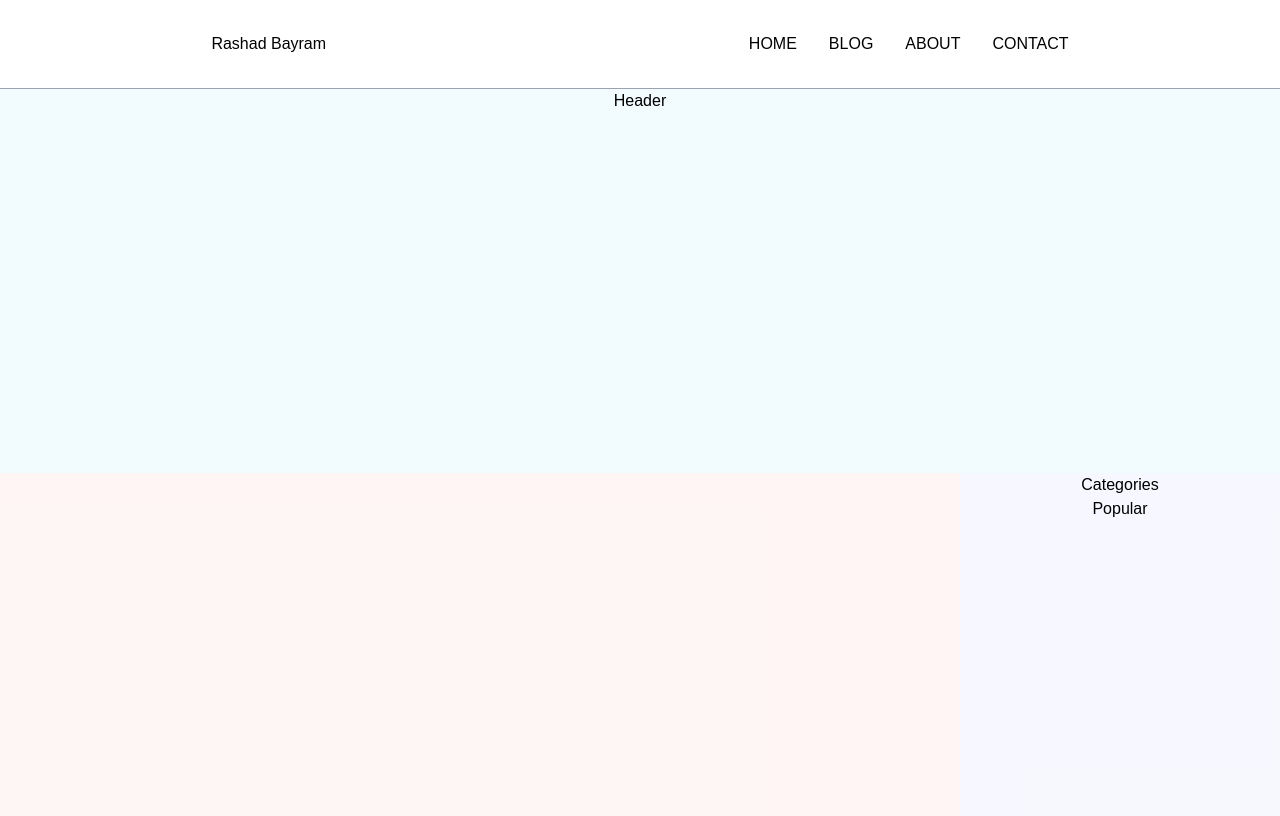
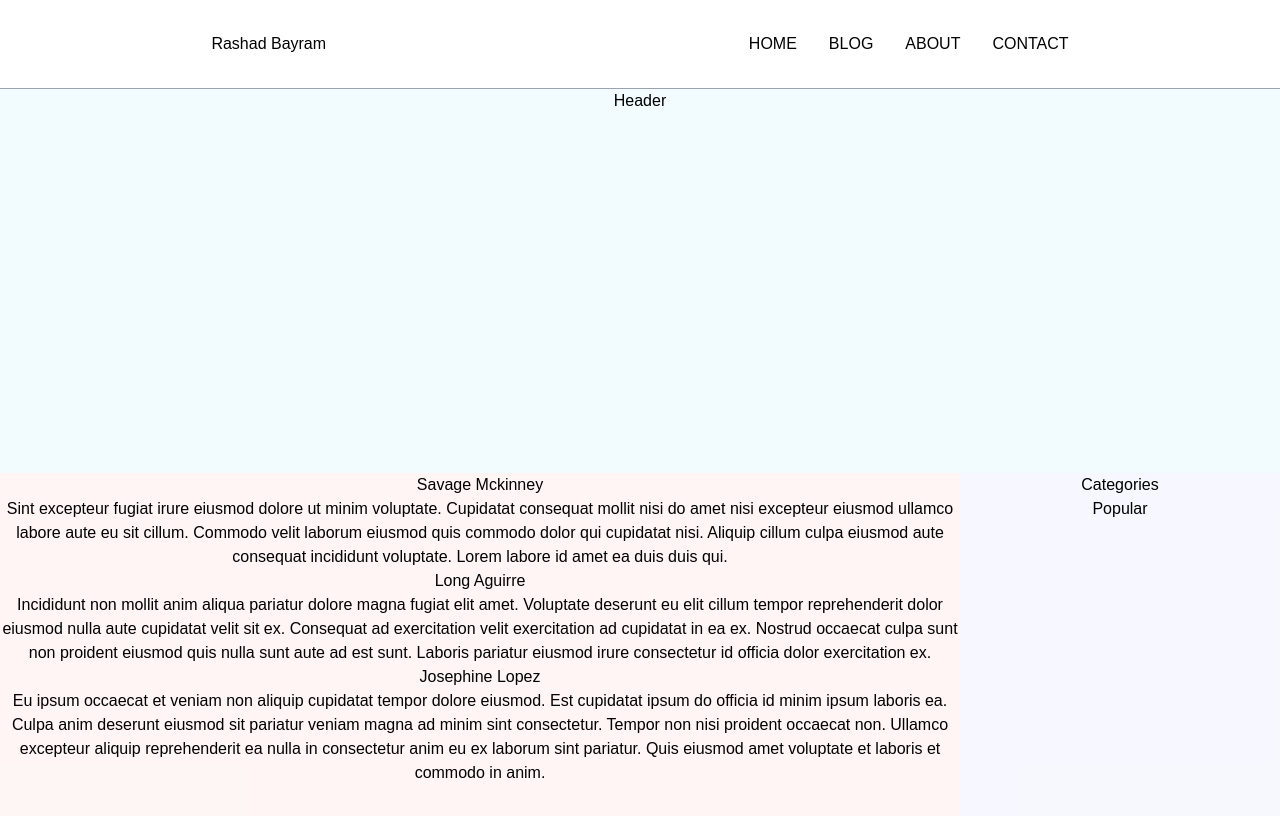
Before and after one commit to BRashad/blog, a React (Create React App) app in the folder client/: page / in a window 1280 px wide. Shown: the top 816 px of the page. Built offline with nearby package versions, Linux system fonts and the light colour scheme.

Commit message:
rendered blogs

```diff
--- a/client/src/components/Recent.tsx
+++ b/client/src/components/Recent.tsx
@@ -1,4 +1,4 @@
-import * as React from "react";
+import React, { useState } from "react";
 
 interface Post {
   _id: string;
@@ -8,24 +8,54 @@ interface Post {
   picture: string;
   name: string;
   blog: string;
-  registered: Date;
-  categories: [];
+  categories: [string, string, string, string, string, string, string];
 }
 
 const Recent = () => {
-  fetch("./blogs.json")
-    .then((res) => res.json())
-    .then((data) => {
-      console.log("data", data);
-    })
-    .catch((err) => {
-      console.log("Error reading data " + err);
-    });
+  const posts: Post[] = [
+    {
+      _id: "62c5af84c931aabfbec544d3",
+      index: 0,
+      guid: "32f217e2-5fc3-4bcc-96cd-07315eb9e315",
+      isActive: true,
+      picture: "http://placehold.it/32x32",
+      name: "Savage Mckinney",
+      blog: "Sint excepteur fugiat irure eiusmod dolore ut minim voluptate. Cupidatat consequat mollit nisi do amet nisi excepteur eiusmod ullamco labore aute eu sit cillum. Commodo velit laborum eiusmod quis commodo dolor qui cupidatat nisi. Aliquip cillum culpa eiusmod aute consequat incididunt voluptate. Lorem labore id amet ea duis duis qui.\r\n",
 
+      categories: ["do", "dolor", "elit", "minim", "irure", "id", "et"],
+    },
+    {
+      _id: "62c5af84e1f984afa2ec4b7e",
+      index: 1,
+      guid: "f9e89f7f-ac23-4de7-91f3-59d644df38da",
+      isActive: false,
+      picture: "http://placehold.it/32x32",
+      name: "Long Aguirre",
+      blog: "Incididunt non mollit anim aliqua pariatur dolore magna fugiat elit amet. Voluptate deserunt eu elit cillum tempor reprehenderit dolor eiusmod nulla aute cupidatat velit sit ex. Consequat ad exercitation velit exercitation ad cupidatat in ea ex. Nostrud occaecat culpa sunt non proident eiusmod quis nulla sunt aute ad est sunt. Laboris pariatur eiusmod irure consectetur id officia dolor exercitation ex.\r\n",
+
+      categories: ["et", "quis", "dolor", "labore", "aliquip", "magna", "aute"],
+    },
+    {
+      _id: "62c5af846aeb73d2de4b106f",
+      index: 2,
+      guid: "a9658ab6-efa5-44ca-ad24-7a097f4c4acd",
+      isActive: true,
+      picture: "http://placehold.it/32x32",
+      name: "Josephine Lopez",
+      blog: "Eu ipsum occaecat et veniam non aliquip cupidatat tempor dolore eiusmod. Est cupidatat ipsum do officia id minim ipsum laboris ea. Culpa anim deserunt eiusmod sit pariatur veniam magna ad minim sint consectetur. Tempor non nisi proident occaecat non. Ullamco excepteur aliquip reprehenderit ea nulla in consectetur anim eu ex laborum sint pariatur. Quis eiusmod amet voluptate et laboris et commodo in anim.\r\n",
+
+      categories: ["ad", "in", "dolore", "non", "excepteur", "amet", "id"],
+    },
+  ];
   return (
     <>
       <ul>
-        <li></li>
+        {posts.map((post: Post) => (
+          <div key={post._id}>
+            <li>{post.name}</li>
+            <p>{post.blog}</p>
+          </div>
+        ))}
       </ul>
     </>
   );
```
